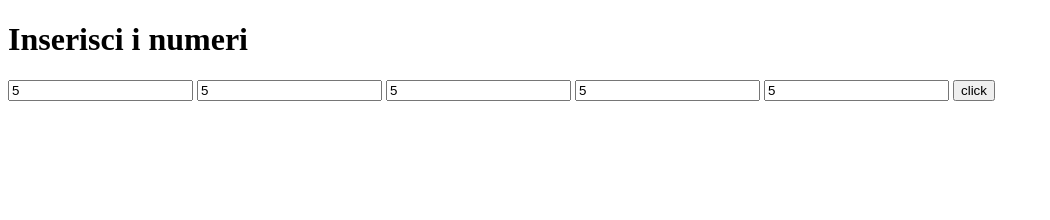
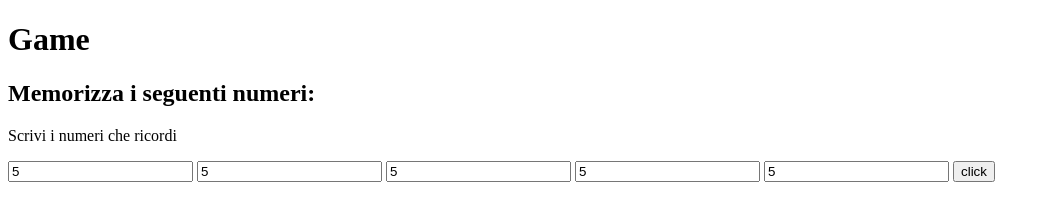
Before and after one commit to murphy-afk/js-simon, a plain HTML site: page index.html in a window 1280 px wide. Both pictures are taken after typing "5", "5", "5", "5", "5" into the empty fields and a click on the button "click". Shown: the whole page, without its empty margins (0-1050 px from the left). Drawn offline with Linux system fonts and the light colour scheme.

Commit message:
feat: countdown, hide numbers after countown end

```diff
--- a/index.html
+++ b/index.html
@@ -7,7 +7,10 @@
   <link rel="stylesheet" href="css/style.css">
 </head>
 <body>
-  <h1>Inserisci i numeri</h1>
+  <h1>Game</h1>
+  <h2>Memorizza i seguenti numeri:</h2>
+  <p class="countdown"></p>
+  <p class="numbers"></p>
 
 
 <form action="submit">
--- a/script/script.js
+++ b/script/script.js
@@ -11,6 +11,8 @@ const num3 = document.querySelector(".third");
 const num4 = document.querySelector(".fourth");
 const num5 = document.querySelector(".fifth");
 const form = document.querySelector("form");
+const showNumsElem = document.querySelector(".numbers");
+const countdownElem = document.querySelector(".countdown");
 
 // DEBUG
 const userNumbers = [3, 4, 5, 6, 7];
@@ -38,6 +40,19 @@ const check = (refNums, inputNums) => {
 }
 
 const numbers = genRandomNums();
+showNumsElem.innerHTML = numbers;
+
+let count = 5;
+const intervalId = setInterval( () => {
+  if (count === 0) {
+    showNumsElem.innerHTML = "Scrivi i numeri che ricordi";
+    countdownElem.innerHTML = "";
+    clearInterval(intervalId);
+  } else {
+    countdownElem.innerHTML = count;
+  }
+  count--;
+}, 1000);
 
 form.addEventListener("submit", (event) => {
   event.preventDefault();
```
